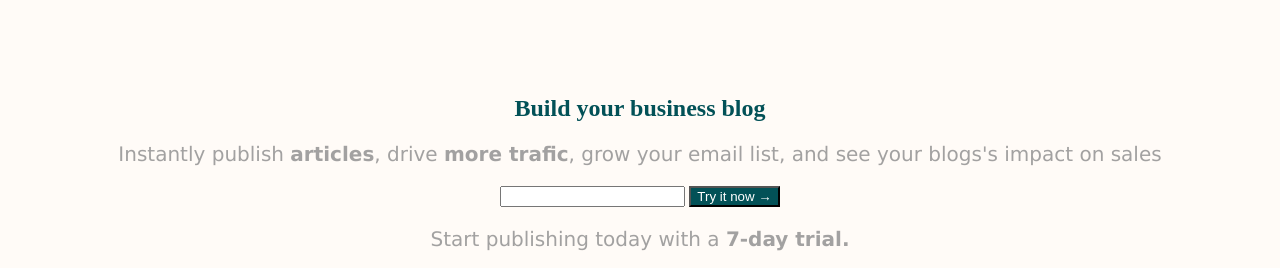
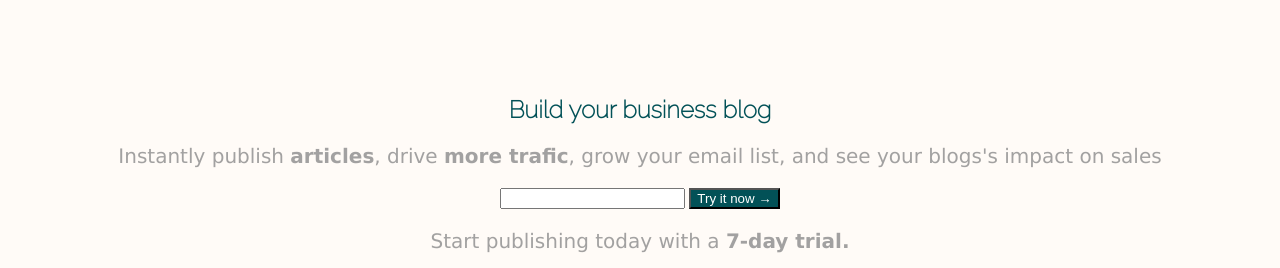
Before and after one commit to JavierGloria67/EjercicioF1T1, a plain HTML site: page index.html in a window 1280 px wide. Shown: the part 130-398 px from the top of the page. Drawn offline with Linux system fonts and the light colour scheme.

Commit message:
ejercicio4

```diff
--- a/index.html
+++ b/index.html
@@ -6,6 +6,11 @@
     <meta http-equiv="X-UA-Compatible" content="IE=edge">
     <meta name="viewport" content="width-device-width, initial-scale=1.0">
     <title>Matcha</title>
+
+    <link rel="preconnect" href="https://fonts.googleapis.com">
+    <link rel="preconnect" href="https://fonts.gstatic.com" crossorigin>
+    <link href="https://fonts.googleapis.com/css2?family=Raleway:wght@100&display=swap" rel="stylesheet">
+
 
     <!-- <style>
      h1 {
--- a/styles.css
+++ b/styles.css
@@ -6,6 +6,7 @@ body {
 h1 {
     color: #025157;
     text-align: center;
+    font-family: 'Raleway', sans-serif;
 }
 
 p {
@@ -34,7 +35,7 @@ li {
     display: inline;
 }
 
-.header>* {
+.header > * {
     display: inline-block;
     font-size: 16px;
     line-height: 45px;
```
